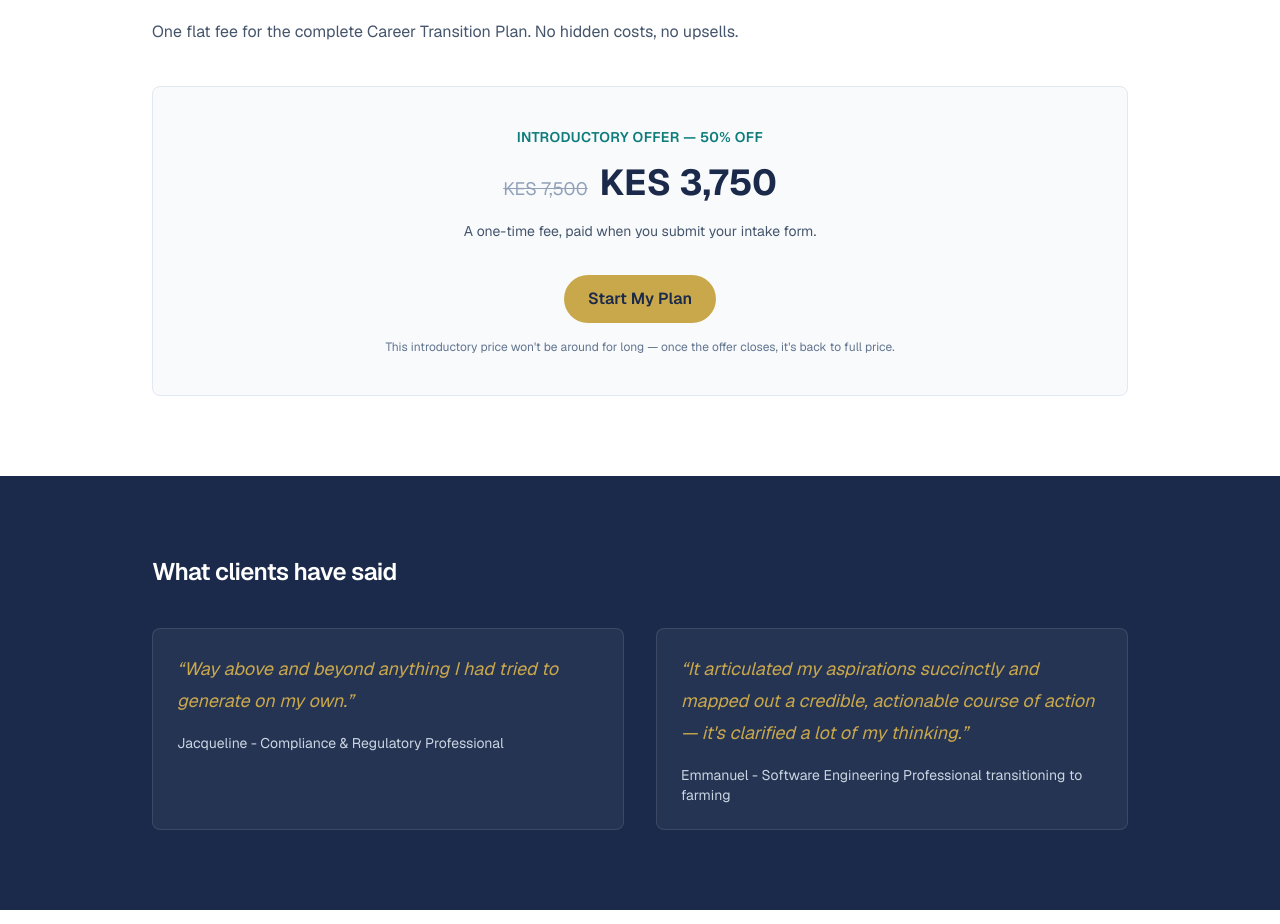
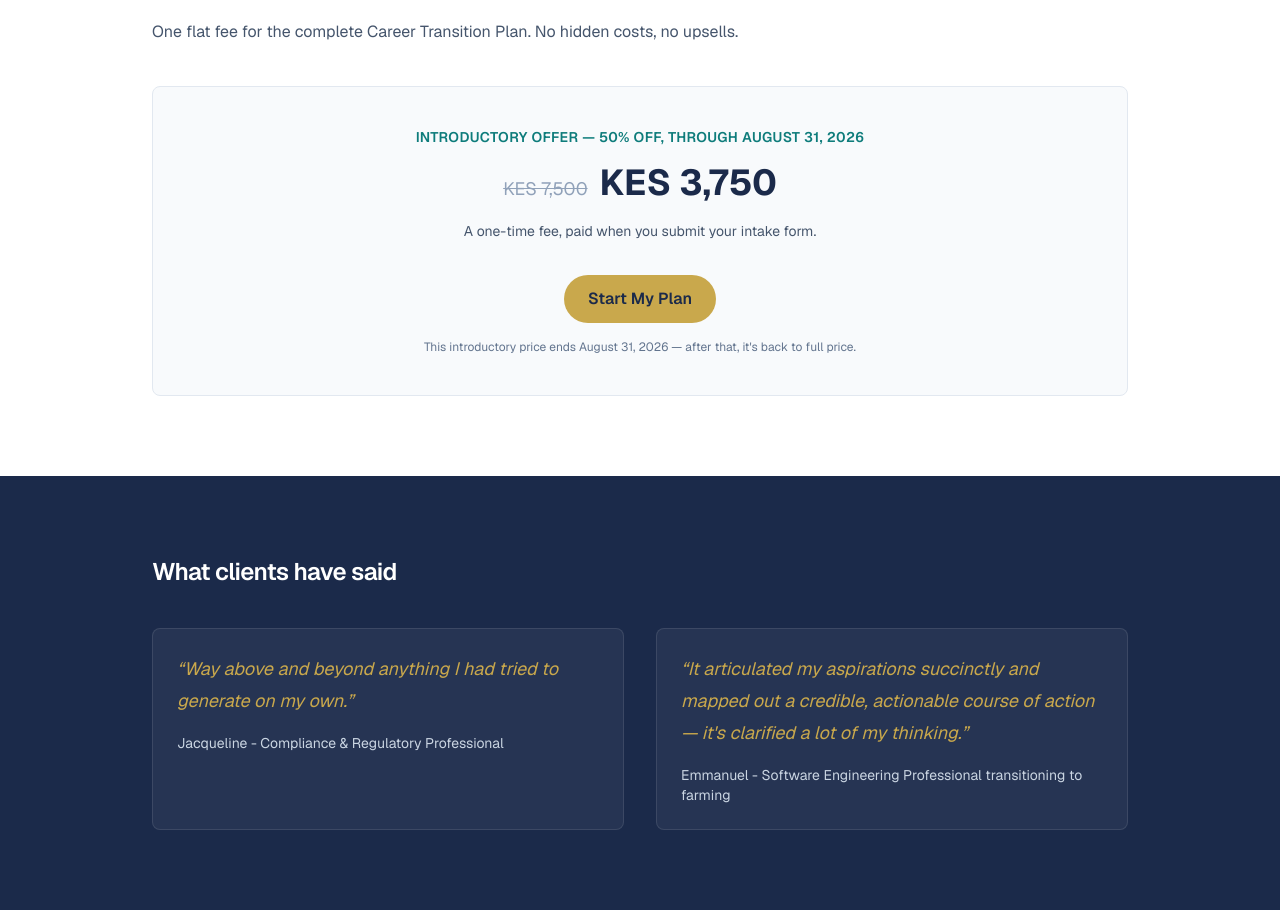
Before and after one commit to ericgitonga/career-transition, a Next.js app in the folder landing/: page / in a window 1280 px wide. Shown: the part 3782-4706 px from the top of the page. Built offline with nearby package versions, Linux system fonts and the light colour scheme.

Commit message:
Add offer end date to pricing section (v0.6.2, closes #50)

```diff
--- a/landing/package.json
+++ b/landing/package.json
@@ -1,6 +1,6 @@
 {
   "name": "career-transition",
-  "version": "0.6.1",
+  "version": "0.6.2",
   "private": true,
   "scripts": {
     "dev": "next dev",
--- a/landing/src/app/page.tsx
+++ b/landing/src/app/page.tsx
@@ -297,7 +297,7 @@ export default function Home() {
           </p>
           <div className="mt-10 flex flex-col items-center gap-4 rounded-lg border border-slate-200 bg-slate-50 p-10 text-center">
             <span className="text-sm font-semibold uppercase tracking-wide text-[#0E7C7B]">
-              Introductory offer — 50% off
+              Introductory offer — 50% off, through August 31, 2026
             </span>
             <div className="flex items-baseline gap-3">
               <span className="text-lg text-slate-400 line-through">KES 7,500</span>
@@ -308,8 +308,8 @@ export default function Home() {
             </p>
             <CtaButton className="mt-4" />
             <p className="text-xs text-slate-500">
-              This introductory price won&apos;t be around for long — once the offer
-              closes, it&apos;s back to full price.
+              This introductory price ends August 31, 2026 — after that, it&apos;s back to
+              full price.
             </p>
           </div>
         </div>
```
Also changed, not shown: 2 other files (tests, documents, lock files or other folders).
